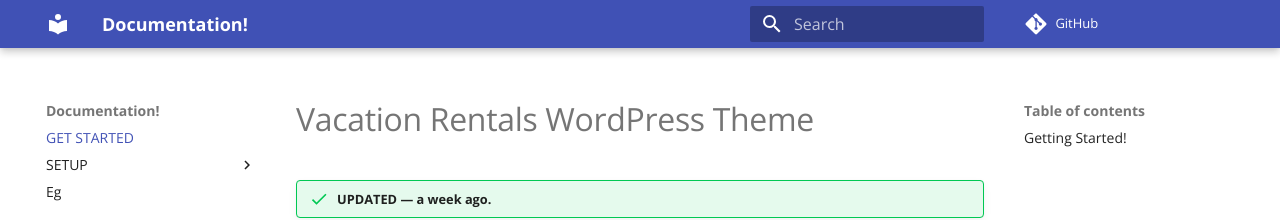
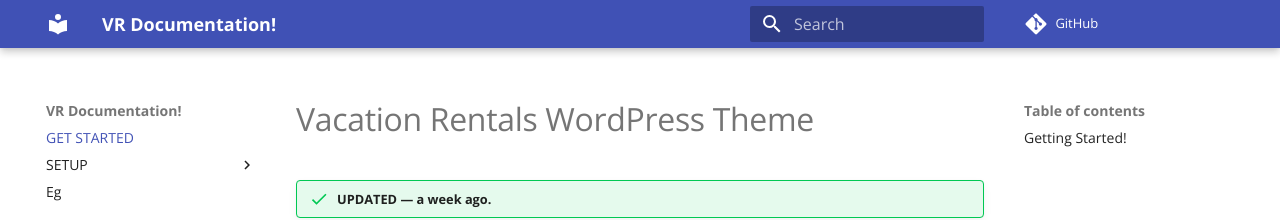
Before and after one commit to ahmadawais/VRDOC, an MkDocs documentation site: the page built from docs/index.md, in a window 1280 px wide. Shown: the top 220 px of the page. Built offline with MkDocs 1.6.1 and Material for MkDocs 9.7.7, drawn with Linux system fonts in a browser that asks for light colours; comment, search, counter and statistics services are not loaded; old or Windows-style settings are respelled for this version of MkDocs.

Commit message:
👉  💯

```diff
--- a/mkdocs.yml
+++ b/mkdocs.yml
@@ -1,4 +1,4 @@
-site_name: Documentation!
+site_name: VR Documentation!
 site_description: 'Documentation for Vacation Rentals WordPress theme.'
 site_author: 'Ahmad Awais'
 site_url: 'https://ahmadawais.github.io/vrdoc'
```
Also changed, not shown: site/404.html, site/eg/index.html, site/index.html, site/installation/index.html.
